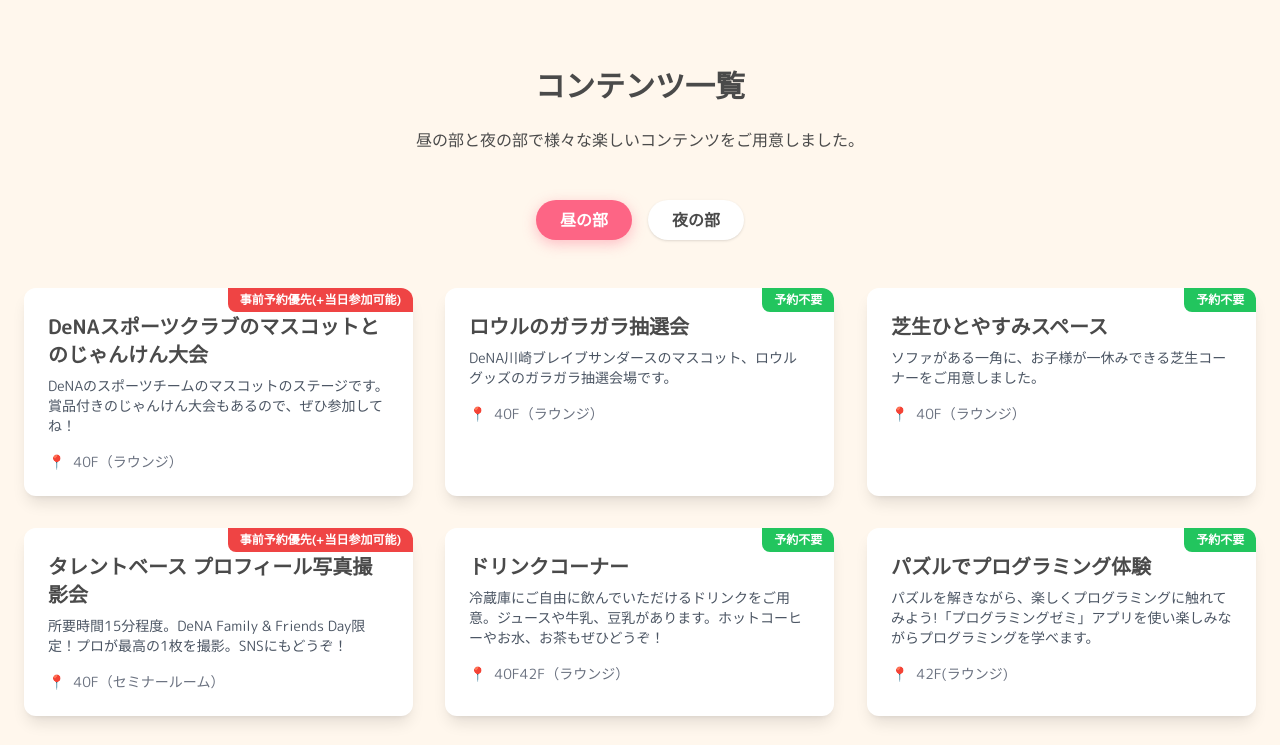
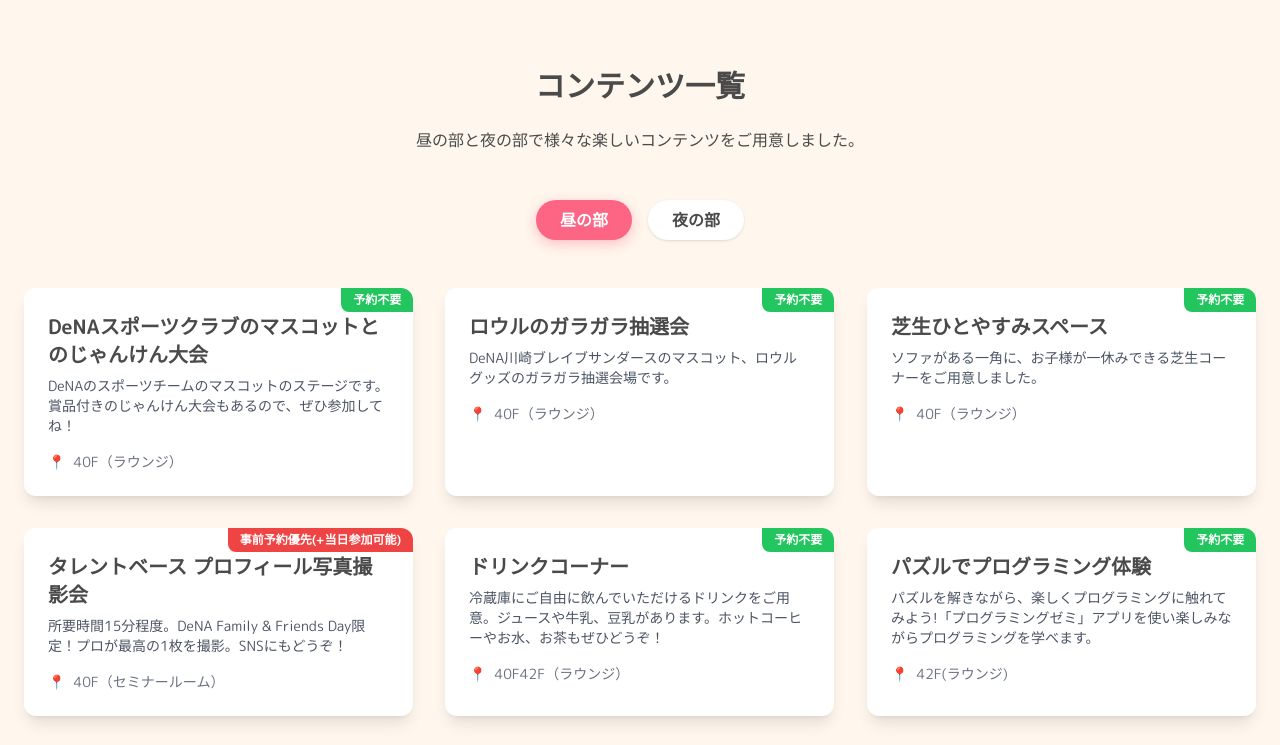
Before and after one commit to kanahashimoto-hub/-2, a plain HTML site: page index.html in a window 1280 px wide. Shown: the part 1843-2588 px from the top of the page. Drawn offline with nearby package versions, Linux system fonts and the light colour scheme.

Commit message:
Update index.html

```diff
--- a/index.html
+++ b/index.html
@@ -81,7 +81,6 @@
                 <div class="hidden md:flex items-center space-x-8">
                     <a href="#overview" class="nav-link font-semibold">概要</a>
                     <a href="#access" class="nav-link font-semibold">アクセス</a>
-                    <a href="#floormap" class="nav-link font-semibold">フロアマップ</a>
                     <a href="#contents" class="nav-link font-semibold">コンテンツ</a>
                     <a href="#schedule" class="nav-link font-semibold">スケジュール</a>
                     <a href="#faq" class="nav-link font-semibold">FAQ</a>
@@ -230,7 +229,7 @@
     <script>
         const contents = {
             day: [
-                { name: 'DeNAスポーツクラブのマスコットとのじゃんけん大会', location: '40F（ラウンジ）', desc: 'DeNAのスポーツチームのマスコットのステージです。賞品付きのじゃんけん大会もあるので、ぜひ参加してね！', reserved: true },
+                { name: 'DeNAスポーツクラブのマスコットとのじゃんけん大会', location: '40F（ラウンジ）', desc: 'DeNAのスポーツチームのマスコットのステージです。賞品付きのじゃんけん大会もあるので、ぜひ参加してね！', reserved: false },
                 { name: 'ロウルのガラガラ抽選会', location: '40F（ラウンジ）', desc: 'DeNA川崎ブレイブサンダースのマスコット、ロウルグッズのガラガラ抽選会場です。', reserved: false },
                 { name: '芝生ひとやすみスペース', location: '40F（ラウンジ）', desc: 'ソファがある一角に、お子様が一休みできる芝生コーナーをご用意しました。', reserved: false },
                 { name: 'タレントベース プロフィール写真撮影会', location: '40F（セミナールーム）', desc: '所要時間15分程度。DeNA Family & Friends Day限定！プロが最高の1枚を撮影。SNSにもどうぞ！', reserved: true },
```
